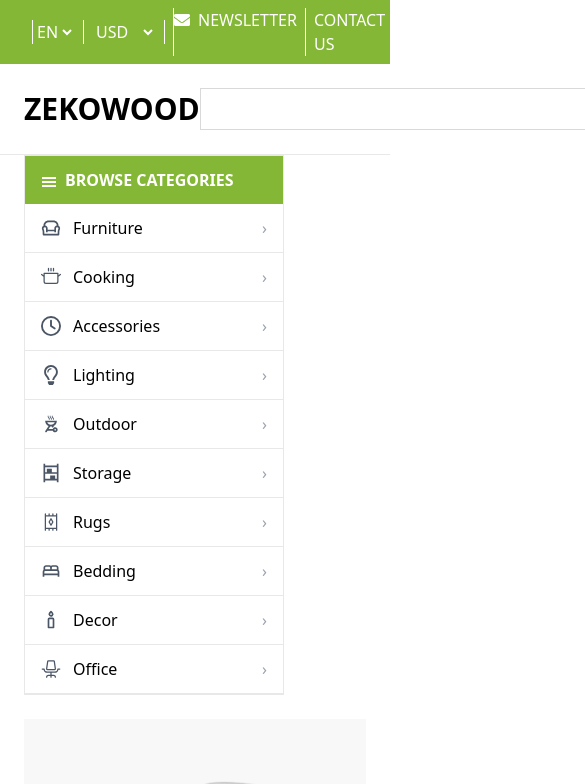
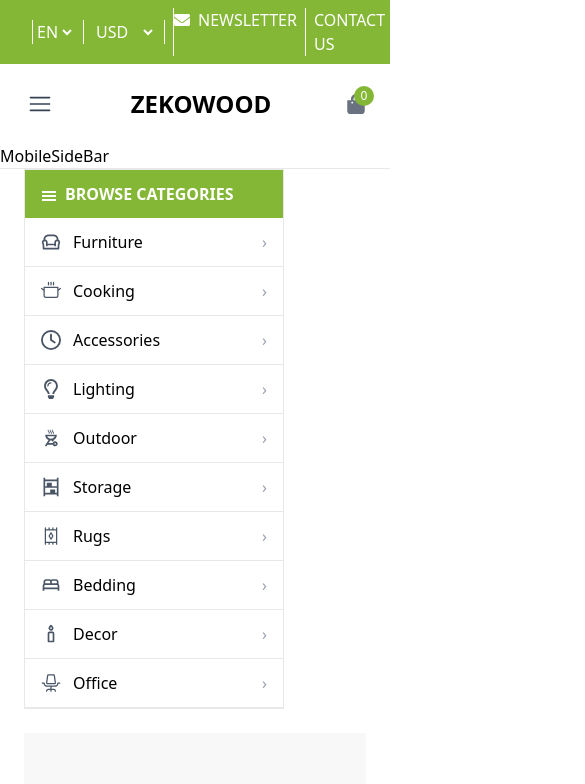
Before and after one commit to zeko1104/zekowoodProject, a React (Vite) app: page / in a window 390 px wide. Shown: the top 784 px of the page, 585 px wide, since content can reach past the window. Built offline with nearby package versions, Linux system fonts and the light colour scheme.

Commit message:
navbar updates and add mobileSidebar.

```diff
--- a/src/components/layout/MobileSidebar.jsx
+++ b/src/components/layout/MobileSidebar.jsx
@@ -2,7 +2,9 @@ import React from 'react'
 
 const MobileSideBar = () => {
   return (
-    <div>MobileSideBar</div>
+    <div className='md:hidden'>
+      MobileSideBar
+    </div>
   )
 }
 
--- a/src/components/layout/Navbar.jsx
+++ b/src/components/layout/Navbar.jsx
@@ -1,36 +1,59 @@
 import Input from "../common/Input";
 import Container from "./Container";
+import MobileSideBar from "./MobileSidebar";
 import { FaMagnifyingGlass } from "react-icons/fa6";
 import { FaShoppingBag, FaUser, FaHeart } from "react-icons/fa";
 import { IoIosGitCompare } from "react-icons/io";
+import { RxHamburgerMenu } from "react-icons/rx";
 import { useState } from "react";
 
 const Navbar = () => {
+  const [isSidebarOpen, setIsSidebarOpen] = useState(false);
+
   return (
     <nav className="w-full border-b border-[#E8E8E8]">
       <Container>
-        <div className="flex items-center py-6">
-          {/* LEFT - LOGO */}
-          <div className="flex-1 max-sm:text-center">
-            <h1 className="text-3xl font-bold">ZEKOWOOD</h1>
+        <div className="flex items-center justify-between py-6">
+
+          {/* LEFT SECTION (MOBILE: HAMBURGER, DESKTOP: LOGO) */}
+          <div className="flex items-center gap-4 md:flex-1">
+            <button
+              onClick={() => setIsSidebarOpen(true)}
+              className="text-2xl text-gray-700 md:hidden cursor-pointer p-1"
+              aria-label="Open Menu"
+            >
+              <RxHamburgerMenu />
+            </button>
+
+            {/* LOGO - DESKTOP LEFT */}
+            <h1 className="hidden md:block text-2xl sm:text-3xl font-bold">
+              ZEKOWOOD
+            </h1>
           </div>
 
-          {/* CENTER - SEARCH */}
-          <div className="flex-1 flex justify-center">
+          {/* CENTER SECTION (MOBILE: CENTER LOGO, DESKTOP: SEARCH) */}
+          <div className="flex justify-center md:flex-1">
+            {/* LOGO MOBILE */}
+            <h1 className="md:hidden text-2xl font-bold text-center">
+              ZEKOWOOD
+            </h1>
+
+            {/*SEARCH - DESKTOP */}
+            <div className="hidden md:flex w-full max-w-md justify-center">
               <Input />
-            <button className="border border-[#D9D9D9] p-2 w-10 cursor-pointer text-center flex justify-center items-center ">
+              <button className="border border-[#D9D9D9] p-2 w-10 cursor-pointer text-center flex justify-center items-center">
                 <FaMagnifyingGlass className="text-gray-500" />
               </button>
             </div>
+          </div>
 
-          {/* RIGHT */}
-          <div className="flex-1 flex justify-end gap-6 ">
-            {/* USER */}
-            <div className="relative cursor-pointer ">
+          {/* RIGHT SECTION - ICONS */}
+          <div className="flex items-center justify-end gap-4 sm:gap-6 md:flex-1">
+            <div className="hidden md:flex items-center gap-6">
+              <div className="relative cursor-pointer">
                 <FaUser className="text-2xl text-gray-500 hover:opacity-50" />
               </div>
 
-            {/* WISHLIST */}
               <div className="relative cursor-pointer">
                 <FaHeart className="text-2xl text-gray-500 hover:opacity-50" />
                 <span className="absolute -top-2 -right-2 bg-[#83B735] text-white text-xs w-5 h-5 flex items-center justify-center rounded-full">
@@ -38,24 +61,31 @@ const Navbar = () => {
                 </span>
               </div>
 
-            {/* COMPARE */}
               <div className="relative cursor-pointer">
                 <IoIosGitCompare className="text-2xl text-gray-500 hover:opacity-50" />
                 <span className="absolute -top-2 -right-2 bg-[#83B735] text-white text-xs w-5 h-5 flex items-center justify-center rounded-full">
                   0
                 </span>
               </div>
+            </div>
 
-            {/* CART */}
+            {/* CART - MOBILE AND DESKTOP*/}
             <div className="relative cursor-pointer">
-              <FaShoppingBag className="text-2xl text-gray-500 hover:opacity-50" />
+              <FaShoppingBag className="text-xl sm:text-2xl text-gray-500 hover:opacity-50" />
               <span className="absolute -top-2 -right-2 bg-[#83B735] text-white text-xs w-5 h-5 flex items-center justify-center rounded-full">
                 0
               </span>
             </div>
           </div>
+
         </div>
       </Container>
+
+      {/* MOBİL SİDEBAR */}
+      <MobileSideBar
+        isOpen={isSidebarOpen}
+        onClose={() => setIsSidebarOpen(false)}
+      />
     </nav>
   );
 };
```
Lines whose indentation alone changed are shown as unchanged.
